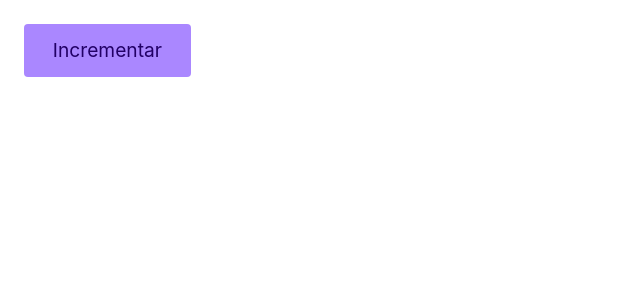
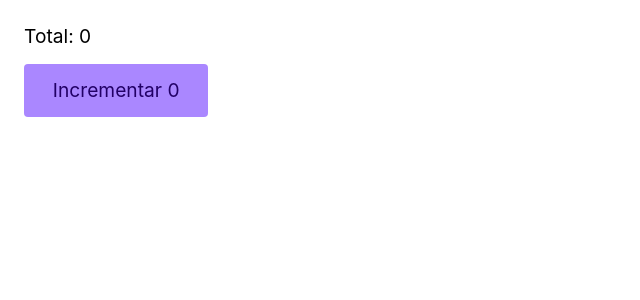
Before and after one commit to GuiDev45/Praticas-React-TypeScript, a React (Vite) app: page / in a window 1280 px wide. Shown: the top 300 px of the page, without its empty margins (0-640 px from the left). Built offline with nearby package versions, Linux system fonts and the light colour scheme.

Commit message:
0203-Interfaces-e-Tipos-2 COMENTADO/ ajuste em interfaces-e-tipos-1

```diff
--- a/src/0203-Interfaces-e-Tipos-1/AppInterfaces.tsx
+++ b/src/0203-Interfaces-e-Tipos-1/AppInterfaces.tsx
@@ -2,7 +2,7 @@ import React from "react";
 import "../App.css";
 import Button from "./Button";
 
-function AppPropsThree() {
+function AppInterfaces() {
   return (
     <div>
       <Button>Incrementar</Button>
@@ -10,4 +10,4 @@ function AppPropsThree() {
   );
 }
 
-export default AppPropsThree;
+export default AppInterfaces;
--- /dev/null
+++ b/src/0203-Interfaces-e-Tipos-2/AppInterfacesTwo.tsx
@@ -0,0 +1,16 @@
+import React from "react";
+import "../App.css";
+import Button from "./Button";
+
+function AppInterfacesTwo() {
+  const [total, setTotal] = React.useState(0);
+
+  return (
+    <div>
+      <p>Total: {total}</p>
+      <Button total={total} setTotal={setTotal} />
+    </div>
+  );
+}
+
+export default AppInterfacesTwo;
--- /dev/null
+++ b/src/0203-Interfaces-e-Tipos-2/Button.tsx
@@ -0,0 +1,17 @@
+import React from "react";
+
+type ButtonProps = {
+  total: number;
+  // Sei que setTotal é esse tipo no react pelo fato de passar o mouse sobre o setTotal.
+  setTotal: React.Dispatch<React.SetStateAction<number>>;
+};
+
+const Button = ({ total, setTotal }: ButtonProps) => {
+  return (
+    <button onClick={() => setTotal((total) => total + 1)}>
+      Incrementar {total}
+    </button>
+  );
+};
+
+export default Button;
--- a/src/index.tsx
+++ b/src/index.tsx
@@ -6,6 +6,7 @@ import AppProps from "./0202-Props-1/AppProps.tsx";
 import AppPropsTwo from "./0202-Props-2/AppPropsTwo.tsx";
 import AppPropsThree from "./0202-Props-3/AppPropsThree.tsx";
 import AppInterfaces from "./0203-Interfaces-e-Tipos-1/AppInterfaces.tsx";
+import AppInterfacesTwo from "./0203-Interfaces-e-Tipos-2/AppInterfacesTwo.tsx";
 
 ReactDOM.createRoot(document.getElementById("root")!).render(
   <React.StrictMode>
@@ -14,6 +15,7 @@ ReactDOM.createRoot(document.getElementById("root")!).render(
     {/*<AppProps />*/}
     {/*<AppPropsTwo />*/}
     {/*<AppPropsThree />*/}
-    <AppInterfaces />
+    {/*<AppInterfaces />*/}
+    <AppInterfacesTwo />
   </React.StrictMode>
 );
```
